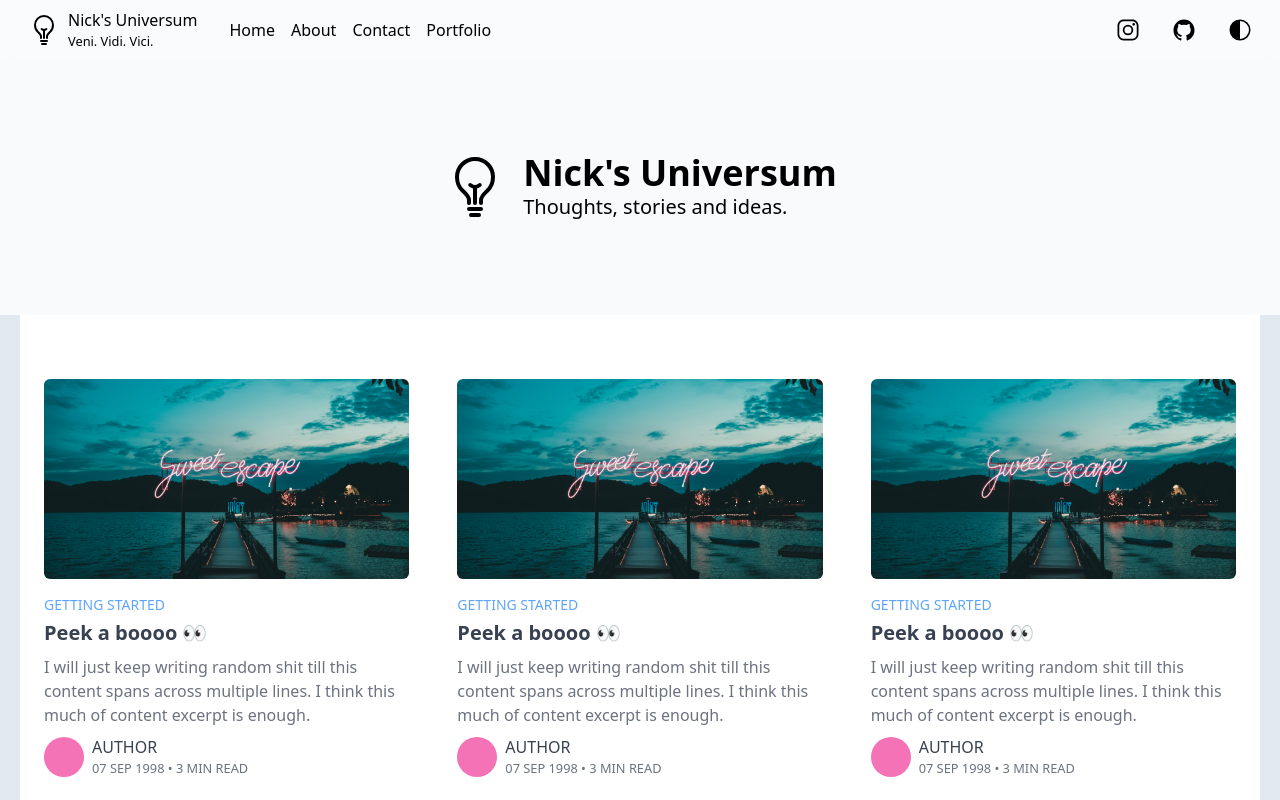
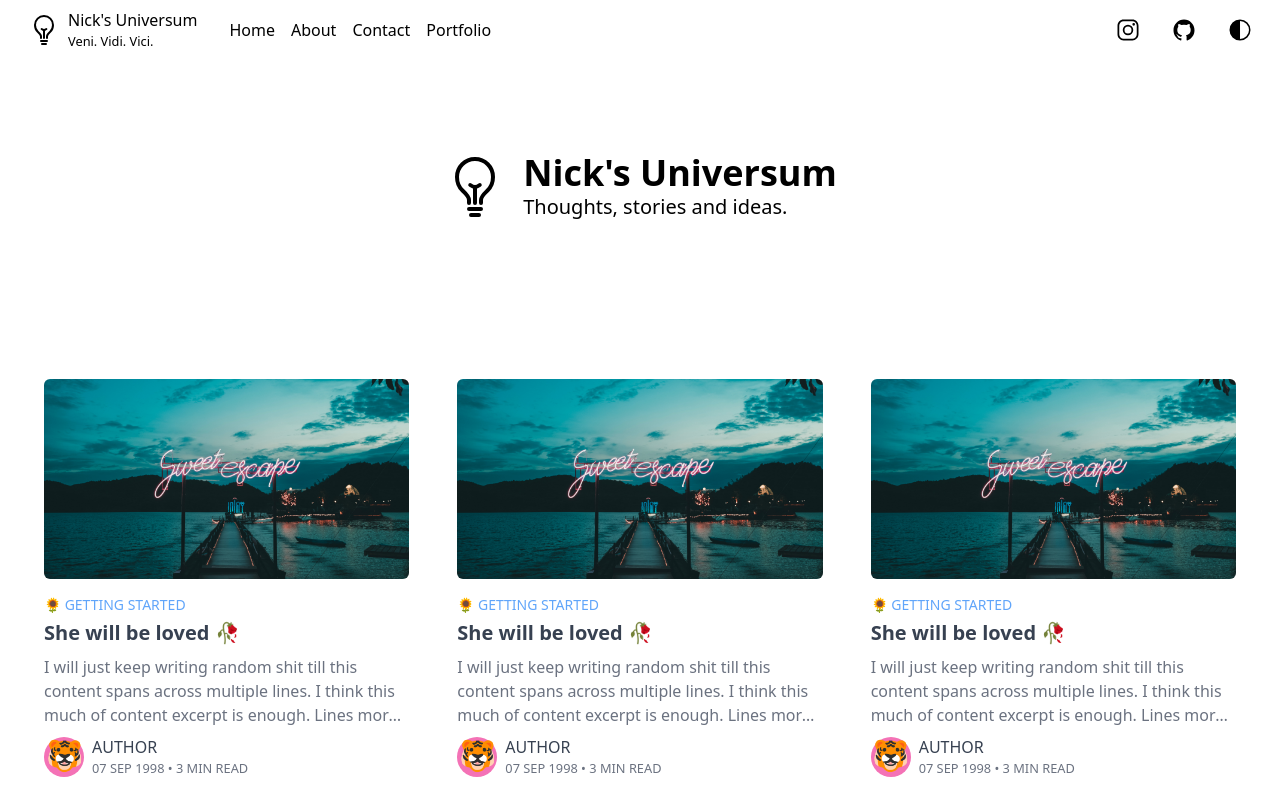
Before and after one commit to black-dragon74/Nicks-Universum-NextUI, a Next.js app: page / in a window 1280 px wide. Shown: the top 800 px of the page. Built offline with nearby package versions, Linux system fonts and the light colour scheme.

Commit message:
Kinda finalize the home page UI except footer
Signed-off-by: black-dragon74 <niryadav@redhat.com>

```diff
--- a/package.json
+++ b/package.json
@@ -14,6 +14,7 @@
     "react-dom": "18.2.0"
   },
   "devDependencies": {
+    "@tailwindcss/line-clamp": "^0.4.2",
     "autoprefixer": "^10.4.12",
     "eslint": "8.26.0",
     "eslint-config-next": "13.0.0",
--- a/pages/index.js
+++ b/pages/index.js
@@ -20,11 +20,11 @@ const HomePage = () => {
       <Head>
         <title>Nick&apos;s Universum - Beta</title>
       </Head>
-      <div className="dark:bg-white bg-slate-200">
+      <div className="bg-white dark:bg-muidark">
         <header className="sticky top-0 z-50 dark:text-gray-300 text-black">
           <div
             data-outer-div
-            className=" dark:bg-black/80 bg-white/80 backdrop-blur-md"
+            className=" dark:bg-muidark/80 bg-white/80 backdrop-blur-md"
           >
             <div data-inner-div id="nav-flex-wrapper" className="container p-2">
               <div className="flex  items-center justify-start overflow-scroll">
@@ -100,7 +100,7 @@ const HomePage = () => {
           </div>
         </header>
 
-        <div className="h-48 md:h-64 p-2 bg-white/80 dark:bg-black dark:text-gray-300">
+        <div className="h-48 md:h-64 p-2 dark:text-gray-300">
           <div className="h-full flex gap-4 justify-center items-center">
             <BulbIcon className="w-16 h-16" />
             <div className="flex flex-col">
@@ -113,10 +113,7 @@ const HomePage = () => {
         </div>
 
         <main className="container">
-          <div
-            id="article-container"
-            className="flex flex-wrap pt-10 pb-[5vw] bg-white"
-          >
+          <div id="article-container" className="flex flex-wrap pt-10 pb-[5vw]">
             {[...Array(30).keys()].map((_, i) => (
               <PostCard key={i} />
             ))}
--- a/tailwind.config.js
+++ b/tailwind.config.js
@@ -18,7 +18,11 @@ module.exports = {
         '2xl': '1240px',
       },
     },
-    extend: {},
+    extend: {
+      colors: {
+        muidark: '#303030',
+      },
+    },
   },
-  plugins: [],
+  plugins: [require('@tailwindcss/line-clamp')],
 }
--- a/ui/PostCard.js
+++ b/ui/PostCard.js
@@ -2,9 +2,9 @@ import Image from 'next/image'
 
 const PostCard = () => {
   return (
-    <article className="relative p-6 flex flex-col grow shrink basis-[330px] min-h-[220px]">
+    <article className="relative p-6 flex flex-col grow shrink basis-1/1 md:basis-1/2 xl:basis-1/3 min-h-[220px]">
       {/* Treat this div as an image tag, because we are using fill on next/image */}
-      <div className="relative h-[200px] w-full overflow-hidden">
+      <div className="relative h-[250px] lg:h-[200px] w-full overflow-hidden">
         <Image
           src="/images/c.jpg"
           fill
@@ -17,22 +17,31 @@ const PostCard = () => {
       </div>
 
       <header className="mt-4 mb-2">
-        <p className="uppercase text-sm text-blue-400 mb-1">Getting started</p>
-        <h1 className="text-xl font-semibold text-gray-700">Peek a boooo 👀</h1>
+        <p className="uppercase text-sm text-blue-400 mb-1">
+          🌻 Getting started
+        </p>
+        <h1 className="text-xl font-semibold text-gray-700 dark:text-gray-200 line-cla">
+          She will be loved 🥀
+        </h1>
       </header>
 
       <section>
-        <p className="text-gray-500 text-left mb-2">
+        <p className="text-gray-500 dark:text-gray-300 text-left mb-2 line-clamp-3">
           I will just keep writing random shit till this content spans across
-          multiple lines. I think this much of content excerpt is enough.
+          multiple lines. I think this much of content excerpt is enough. Lines
+          more than 3 will be truncated.
         </p>
       </section>
 
       <footer className="flex gap-2 items-center">
-        <div className="h-10 w-10 rounded-full bg-pink-400" />
+        <div className="h-10 w-10 rounded-full text-center leading-9 bg-pink-400">
+          <span className="text-3xl">🐯</span>
+        </div>
         <div className="flex flex-col">
-          <p className="uppercase font-medium text-gray-700">Author</p>
-          <small className="uppercase text-gray-500">
+          <p className="uppercase font-medium text-gray-700 dark:text-gray-400">
+            Author
+          </p>
+          <small className="uppercase text-gray-500 dark:text-gray-300">
             07 sep 1998 • 3 min read
           </small>
         </div>
```
Also changed, not shown: 1 other file (tests, documents, lock files or other folders).
